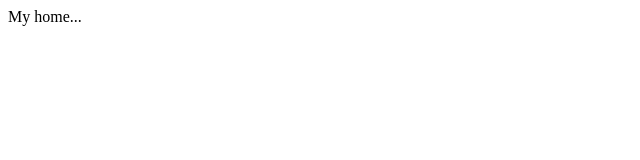
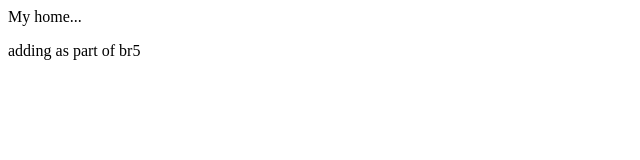
Before and after one commit to jidnyasatavate/TestGit, a plain HTML site: page home.html in a window 1280 px wide. Shown: the whole page, without its empty margins (0-640 px from the left). Drawn offline with Linux system fonts and the light colour scheme.

Commit message:
adding p tag in home.html - br5

```diff
--- a/home.html
+++ b/home.html
@@ -1,5 +1,6 @@
 <html>
   <body>
     My home...
+    <p>adding as part of br5</p>
   </body>
 </html>
```
